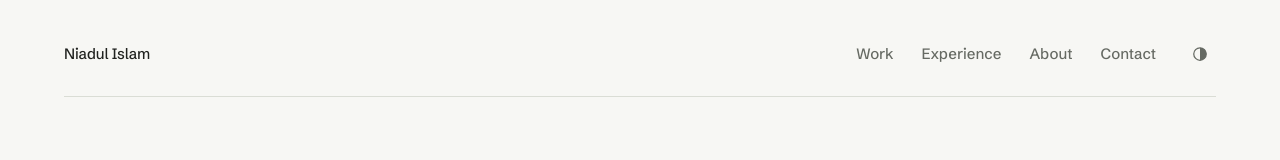
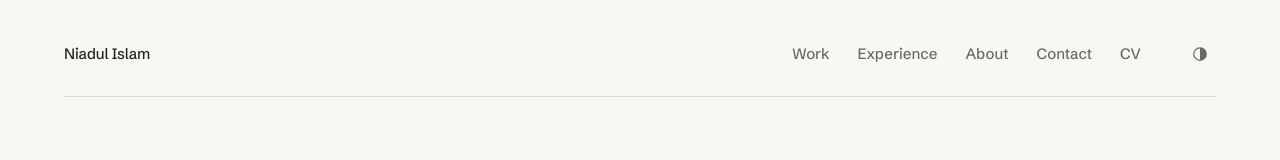
Before and after one commit to niadul-munna/portfolio, a Next.js app: page / in a window 1280 px wide. Shown: the top 160 px of the page. Built offline with nearby package versions, Linux system fonts and the light colour scheme; no server answers.

Commit message:
Add CV link to the header navigation

```diff
--- a/components/site-header.tsx
+++ b/components/site-header.tsx
@@ -6,9 +6,13 @@ import { ThemeToggle } from "./theme-toggle";
 const navigation = [
   { href: "/#work", label: "Work" },
   { href: "/#experience", label: "Experience", wideOnly: true },
-  { href: "/#about", label: "About" },
+  // Phones keep Work, Contact and CV on one row; About joins from 640px.
+  { href: "/#about", label: "About", wideOnly: true },
   { href: "/#contact", label: "Contact" },
 ];
+
+const linkClass =
+  "-mx-1 inline-flex min-h-11 min-w-11 items-center px-1 py-2 transition-colors duration-200 hover:text-ink";
 
 export function SiteHeader() {
   return (
@@ -25,14 +29,16 @@ export function SiteHeader() {
             <ul className="flex items-baseline gap-x-4 text-ui text-muted sm:gap-x-7">
               {navigation.map((item) => (
                 <li key={item.href} className={item.wideOnly ? "hidden sm:block" : undefined}>
-                  <Link
-                    href={item.href}
-                    className="-mx-1 inline-flex min-h-11 min-w-11 items-center px-1 py-2 transition-colors duration-200 hover:text-ink"
-                  >
+                  <Link href={item.href} className={linkClass}>
                     {item.label}
                   </Link>
                 </li>
               ))}
+              <li>
+                <a href={profile.cv} type="application/pdf" target="_blank" className={linkClass}>
+                  CV<span className="sr-only"> (PDF, opens in a new tab)</span>
+                </a>
+              </li>
             </ul>
           </nav>
           <ThemeToggle />
```
